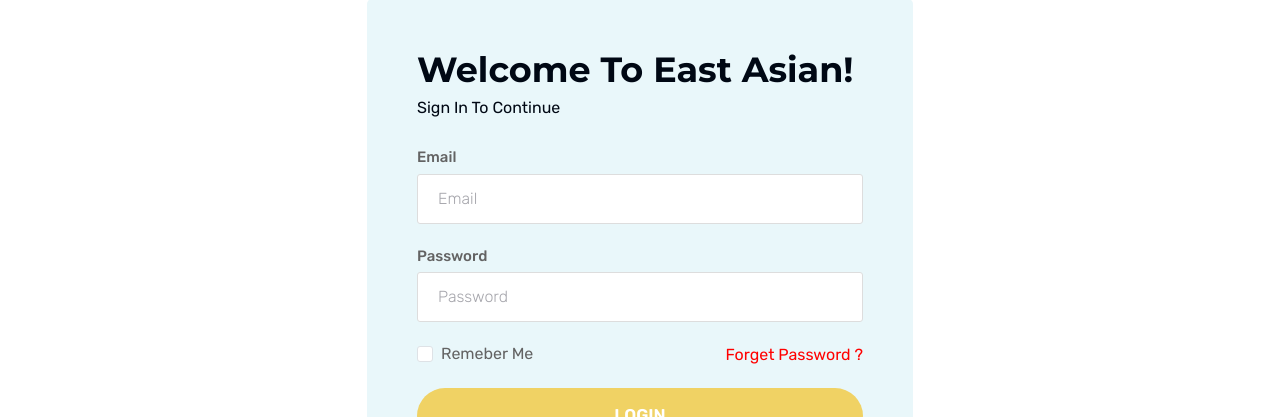
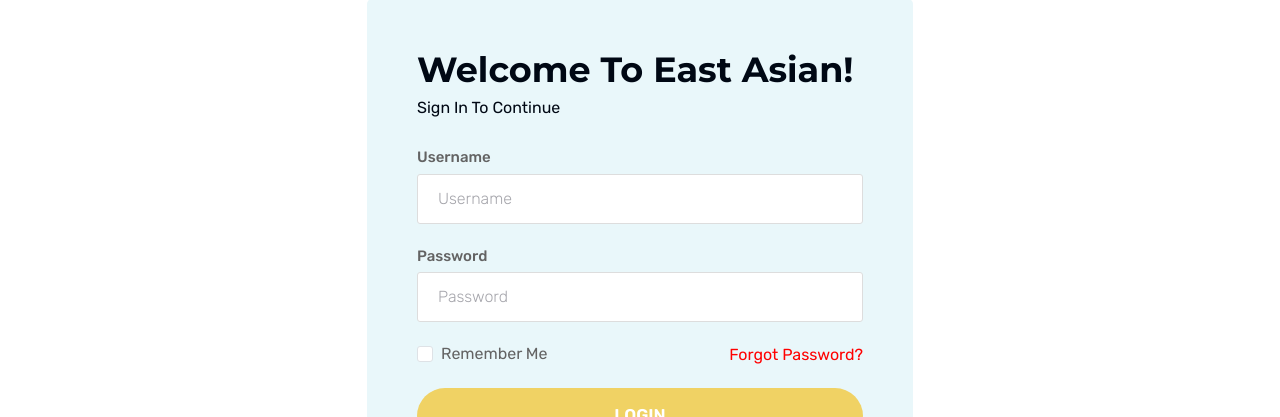
Before and after one commit to BizmasterSolutions/east-asia, a Next.js app: page /sign-in in a window 1280 px wide. Shown: the part 629-1046 px from the top of the page. Built offline with nearby package versions, Linux system fonts and the light colour scheme.

Commit message:
feat: update login form to use username instead of email and enhance loading state

```diff
--- a/component/form/LoginForm.js
+++ b/component/form/LoginForm.js
@@ -1,48 +1,61 @@
 "use client";
-import { useEduorContext } from "@/context/EduorContext";
 import React, { useState } from "react";
 import { toast } from "react-toastify";
 
 const LoginForm = () => {
-  const { isValidEmail } = useEduorContext();
-  const [email, setEmail] = useState("");
+  const [username, setUsername] = useState("");
   const [password, setPassword] = useState("");
+  const [loading, setLoading] = useState(false);
 
-  const handleFormSubmit = (e) => {
+  const handleFormSubmit = async (e) => {
     e.preventDefault();
 
-    if (!password || !email) {
+    if (!username || !password) {
       toast.error("Please fill out all fields.", { position: "top-right" });
-    } else if (!isValidEmail(email)) {
-      toast.warning("Please provide a valid email address.", {
-        position: "top-right",
+      return;
+    }
+
+    setLoading(true);
+    try {
+      const res = await fetch("/api/auth/admin/login", {
+        method: "POST",
+        headers: { "Content-Type": "application/json" },
+        body: JSON.stringify({ username, password }),
       });
-    } else {
-      // If the form is successfully submitted, show a success toast
-      toast.success("Logged In successfully!", {
-        position: "top-right",
-      });
-      setPassword("");
-      setEmail("");
+
+      const data = await res.json();
+
+      if (!res.ok) {
+        toast.error(data.message || "Invalid credentials.", { position: "top-right" });
+        return;
+      }
+
+      toast.success("Welcome, Admin!", { position: "top-right" });
+      window.location.href = "/admin/dashboard";
+    } catch {
+      toast.error("Something went wrong. Please try again.", { position: "top-right" });
+    } finally {
+      setLoading(false);
     }
   };
+
   return (
     <form onSubmit={handleFormSubmit}>
       <div className="row">
         <div className="col-xl-12">
           <div className="tf__login_imput">
-            <label>email</label>
+            <label>Username</label>
             <input
-              type="email"
-              placeholder="Email"
-              value={email}
-              onChange={(e) => setEmail(e.target.value)}
+              type="text"
+              placeholder="Username"
+              value={username}
+              onChange={(e) => setUsername(e.target.value)}
             />
           </div>
         </div>
         <div className="col-xl-12">
           <div className="tf__login_imput">
-            <label>password</label>
+            <label>Password</label>
             <input
               type="password"
               placeholder="Password"
@@ -61,16 +74,16 @@ const LoginForm = () => {
                 id="flexCheckDefault"
               />
               <label className="form-check-label" htmlFor="flexCheckDefault">
-                Remeber Me
+                Remember Me
               </label>
             </div>
-            <a href="#">Forget Password ?</a>
+            <a href="#">Forgot Password?</a>
           </div>
         </div>
         <div className="col-xl-12">
           <div className="tf__login_imput">
-            <button type="submit" className="common_btn">
-              login
+            <button type="submit" className="common_btn" disabled={loading}>
+              {loading ? "Logging in..." : "Login"}
             </button>
           </div>
         </div>
--- a/next.config.js
+++ b/next.config.js
@@ -1,4 +1,13 @@
 /** @type {import('next').NextConfig} */
-const nextConfig = {}
+const nextConfig = {
+  experimental: {
+    serverComponentsExternalPackages: [
+      "@prisma/client",
+      "@prisma/adapter-pg",
+      "pg",
+      "bcryptjs",
+    ],
+  },
+};
 
-module.exports = nextConfig
+module.exports = nextConfig;
```
